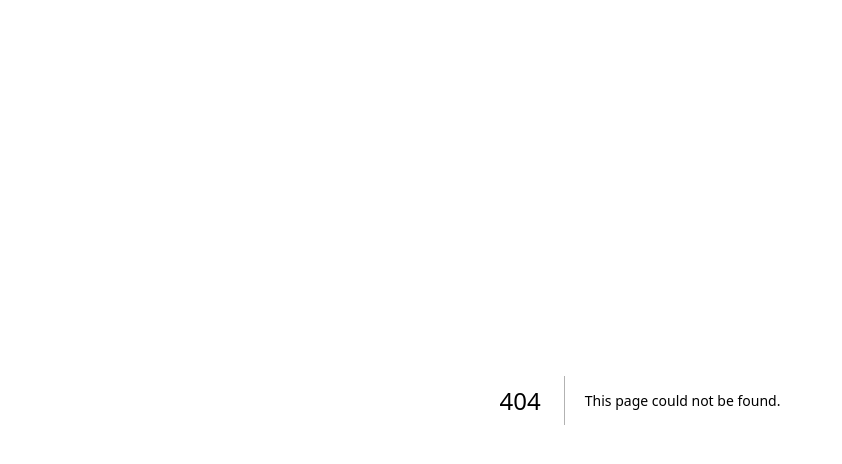
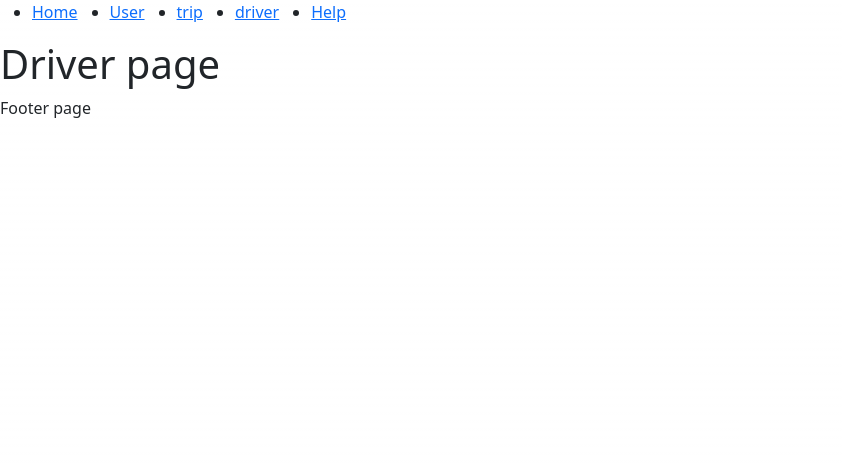
Before and after one commit to dreemurgithub/next_auth_rideshare_fe, a Next.js app: page /driver in a window 1280 px wide. Before the commit this address had no page. Shown: the top 464 px of the page, without its empty margins (0-842 px from the left). Built offline with nearby package versions, Linux system fonts and the light colour scheme.

Commit message:
create layout, simple navbar

```diff
--- a/src/components/footer.tsx
+++ b/src/components/footer.tsx
@@ -0,0 +1,5 @@
+export default function Footer(){
+    return <>
+        <footer>Footer page</footer>
+    </>
+}
--- a/src/components/layout.tsx
+++ b/src/components/layout.tsx
@@ -0,0 +1,9 @@
+import Footer from "@/components/footer";
+import Navbar from "@/components/navbar";
+export default function Layout({children}:any){
+    return <>
+        <Navbar />
+        {children}
+        <Footer />
+    </>
+}
--- a/src/components/navbar.tsx
+++ b/src/components/navbar.tsx
@@ -0,0 +1,14 @@
+import Link from 'next/link'
+export default function Navbar(){
+    return <>
+        <nav>
+            <ul style={{display:'flex',gap:'2em'}}>
+                <li><Link href={'/'}>Home</Link></li>
+                <li><Link href={'/user'}>User</Link></li>
+                <li><Link href={'/trip'}>trip</Link></li>
+                <li><Link href={'/driver'}>driver</Link></li>
+                <li><Link href={'/help'}>Help</Link></li>
+            </ul>
+        </nav>
+    </>
+}
--- /dev/null
+++ b/src/components/user/booking.tsx
@@ -0,0 +1,5 @@
+export default function Booking(){
+    return <>
+        <h3>Booking page</h3>
+    </>
+}
--- /dev/null
+++ b/src/components/user/review.tsx
@@ -0,0 +1,5 @@
+export default function Review(){
+    return <>
+        <h3>Review page</h3>
+    </>
+}
--- /dev/null
+++ b/src/components/user/wallet.tsx
@@ -0,0 +1,5 @@
+export default function Wallet(){
+    return <>
+        <h3>Wallet page</h3>
+    </>
+}
--- a/src/pages/_app.tsx
+++ b/src/pages/_app.tsx
@@ -3,6 +3,7 @@ import type {AppProps} from 'next/app'
 import "bootstrap/dist/css/bootstrap.min.css";
 import {useEffect} from "react";
 import {SessionProvider} from "next-auth/react"
+import Layout from "@/components/layout";
 
 export default function App({Component, pageProps}: AppProps) {
     useEffect(() => {
@@ -10,7 +11,10 @@ export default function App({Component, pageProps}: AppProps) {
     }, [])
     return <SessionProvider session={pageProps.session}>
         <>
-            <Component {...pageProps} />
+            <Layout>
+
+                <Component {...pageProps} />
+            </Layout>
 
         </>
     </SessionProvider>
--- /dev/null
+++ b/src/pages/driver/index.tsx
@@ -0,0 +1,5 @@
+export default function Driver(){
+    return <>
+        <h1>Driver page</h1>
+    </>
+}
--- /dev/null
+++ b/src/pages/help.tsx
@@ -0,0 +1,5 @@
+export default function Help(){
+    return <>
+        <h1>Help page</h1>
+    </>
+}
--- a/src/pages/trip/index.tsx
+++ b/src/pages/trip/index.tsx
@@ -0,0 +1,5 @@
+export default function Trip(){
+    return <>
+        <h1>Trip page</h1>
+    </>
+}
```
Also changed, not shown: src/pages/user/index.tsx (+12 -0 lines), src/pages/Help.tsx (deleted).
